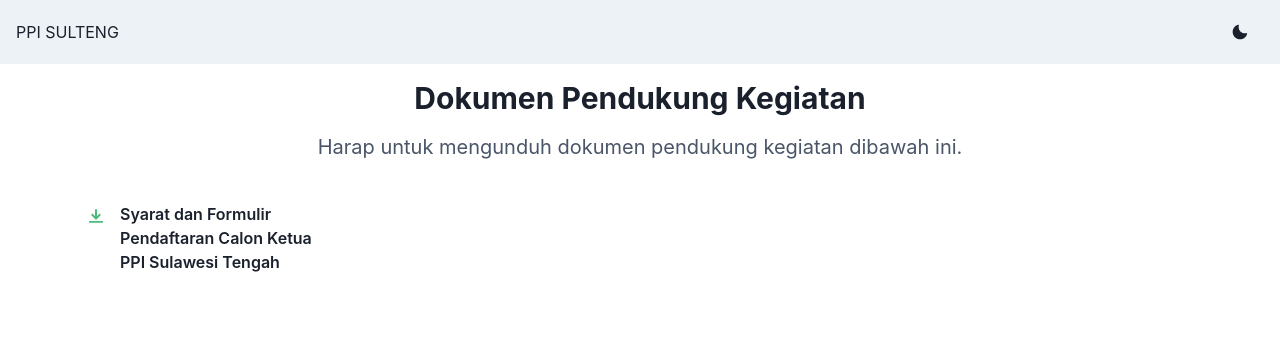
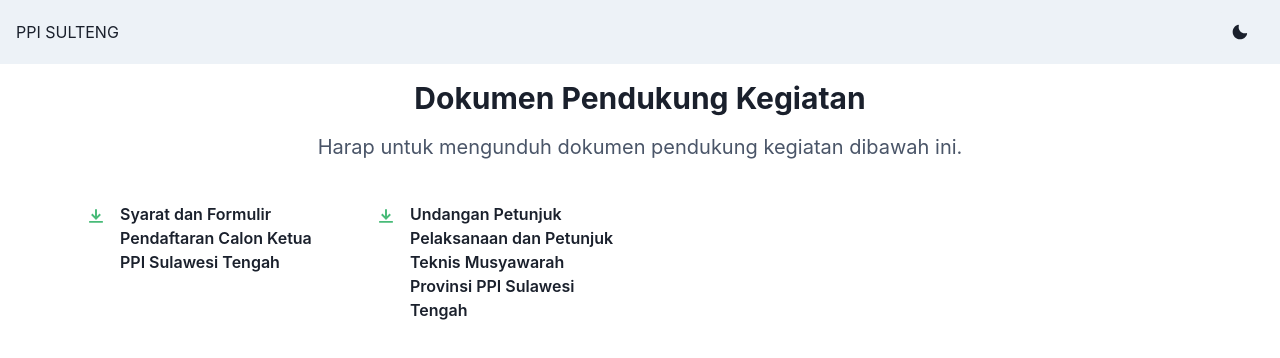
Before and after one commit to ppisulteng/musprov-3-ppi-sulteng, a Next.js app: page /download in a window 1280 px wide. Shown: the top 358 px of the page. Built offline with nearby package versions, Linux system fonts and the light colour scheme.

Commit message:
Tambah undangan

```diff
--- a/src/pages/download.tsx
+++ b/src/pages/download.tsx
@@ -17,24 +17,14 @@ const data = [
   {
     id: 1,
     title: "Syarat dan Formulir Pendaftaran Calon Ketua PPI Sulawesi Tengah",
-    link: "/Pendaftaran-Calon-Ketua-PPI-Sulteng.pdf"
-  }
-
-
-
-
-
-
-
-
-
-
-
-
-
-
-
-
+    link: "/Pendaftaran-Calon-Ketua-PPI-Sulteng.pdf",
+  },
+  {
+    id: 1,
+    title:
+      "Undangan Petunjuk Pelaksanaan dan Petunjuk Teknis Musyawarah Provinsi PPI Sulawesi Tengah",
+    link: "Undangan_Juklak_Juknis_Musprov PPI ST.pdf",
+  },
 ];
 
 const Download = () => {
```
Also changed, not shown: 1 other file (tests, documents, lock files or other folders).
